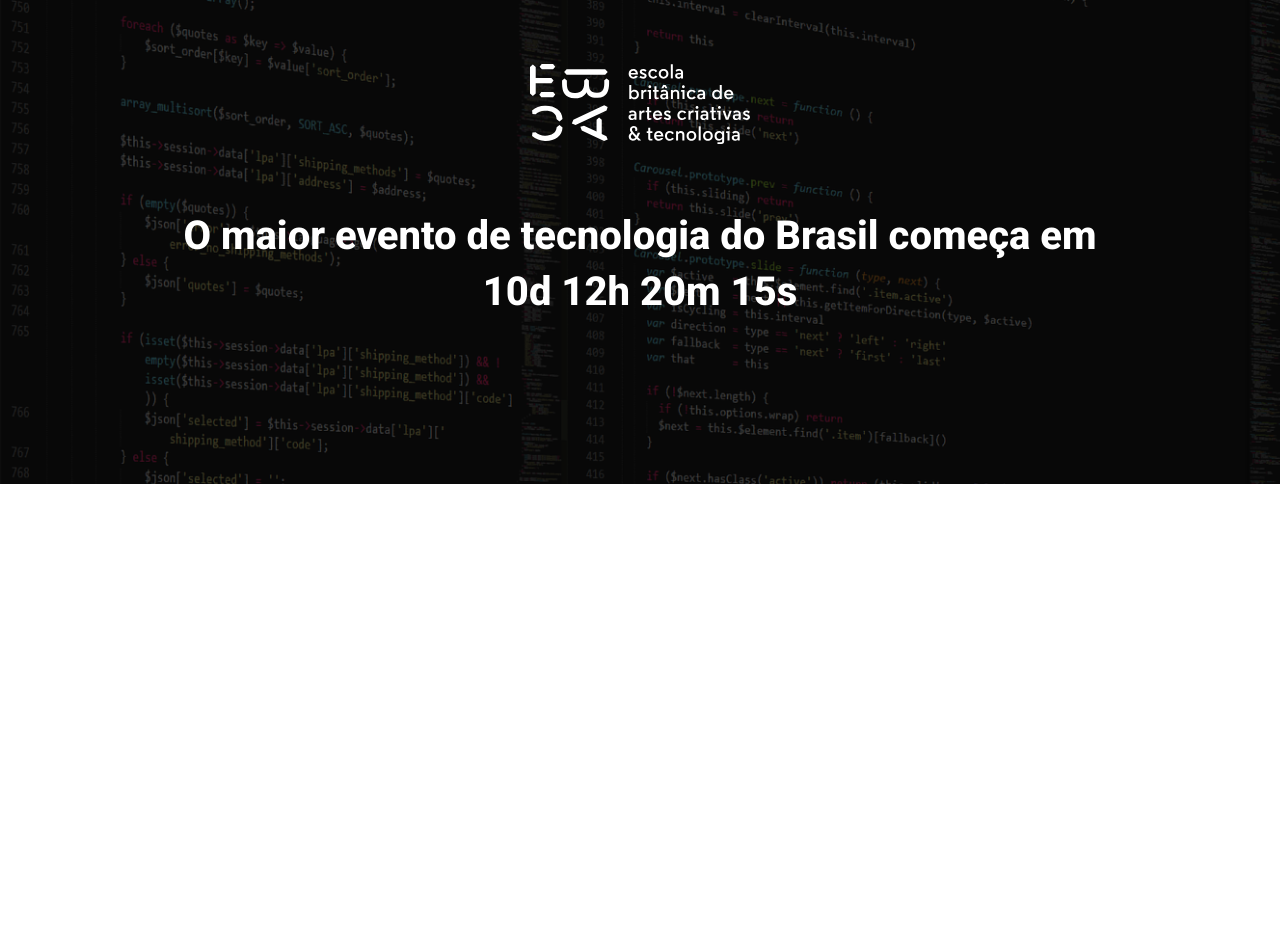
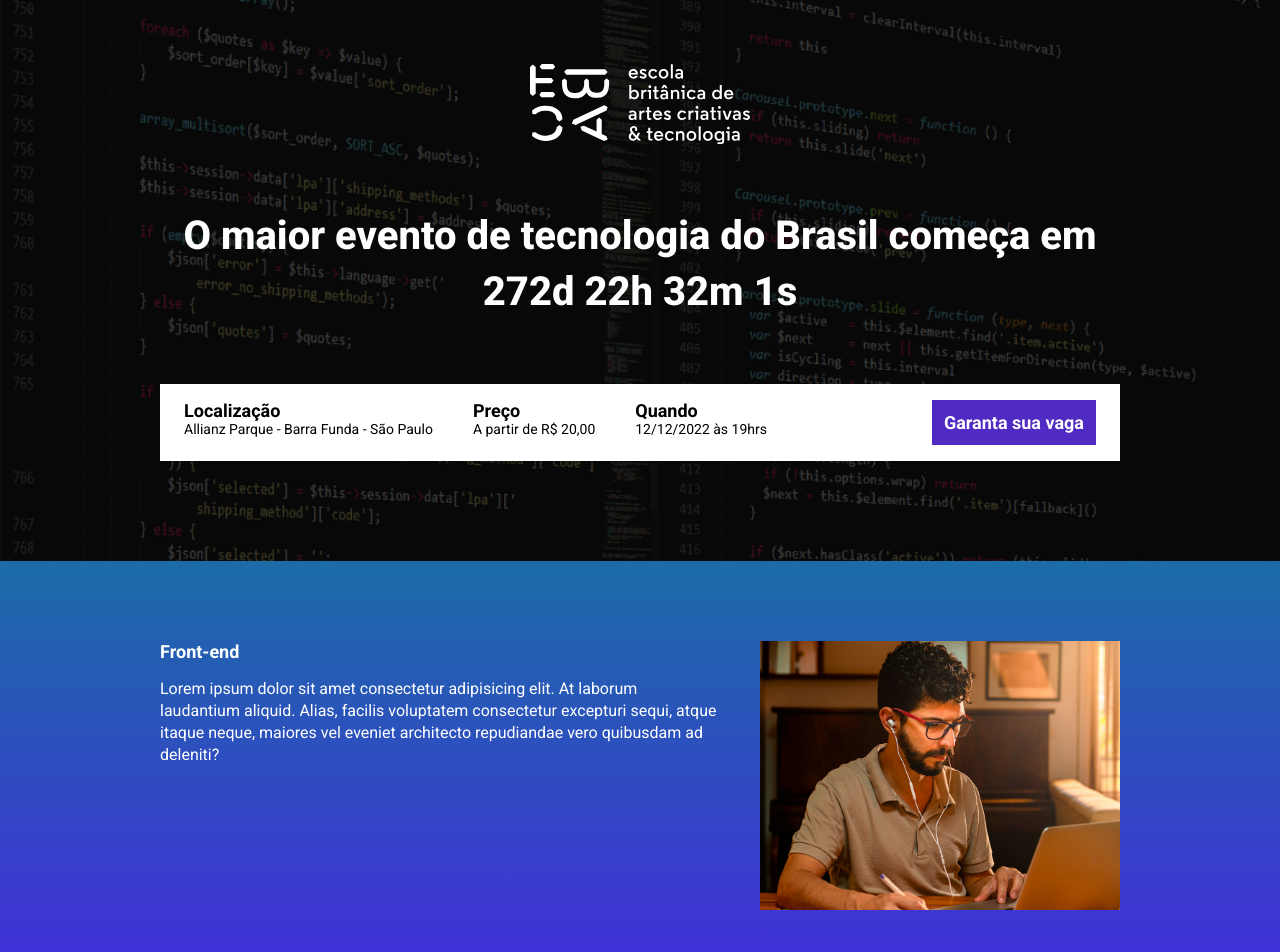
Before and after one commit to pedrohefc/ebac_tach_talks, a website built with Parcel: page src/index.html in a window 1280 px wide. Shown: the top 952 px of the page. Before the commit the page ends 800 px from the top, so only its background shows below. Built offline with nearby package versions, Linux system fonts and the light colour scheme.

Commit message:
criando a contagem regressiva

```diff
--- a/package.json
+++ b/package.json
@@ -1,9 +1,9 @@
 {
   "name": "ebac_talks",
   "version": "1.0.0",
-  "main": "index.js",
   "scripts": {
     "dev": "parcel src/index.html src/styles/main.scss src/scripts/main.js",
+    "build": "parcel build src/index.html",
     "test": "echo \"Error: no test specified\" && exit 1"
   },
   "keywords": [],
@@ -14,5 +14,8 @@
     "@parcel/transformer-sass": "^2.13.3",
     "parcel": "^2.13.3",
     "sharp": "^0.33.5"
+  },
+  "dependencies": {
+    "cssnano": "^4.1.11"
   }
 }
--- a/src/index.html
+++ b/src/index.html
@@ -5,6 +5,7 @@
     <meta name="viewport" content="width=device-width, initial-scale=1.0">
     <title></title>
     <link rel="stylesheet" href="./styles/main.scss">
+    <link rel="stylesheet" href="https://unpkg.com/aos@next/dist/aos.css" />
     <link rel="preconnect" href="https://fonts.googleapis.com">
     <link rel="preconnect" href="https://fonts.gstatic.com" crossorigin>
     <link href="https://fonts.googleapis.com/css2?family=Roboto:ital,wght@0,100..900;1,100..900&family=Schibsted+Grotesk:ital,wght@0,400..900;1,400..900&display=swap" rel="stylesheet">
@@ -14,11 +15,75 @@
         <div class="container">
             <img class="hero__logo" src="../src/images/ebac_logo.svg" alt="EBAC">
             <p class="hero__text">
-                O maior evento de tecnologia do Brasil começa em 10d 12h 20m 15s
+                O maior evento de tecnologia do Brasil começa em <span id="contador"></span>
             </p>
+            <div class="infos-bar">
+                <ul class="infos-bar__infos">
+                    <li class="infos-bar__infos__item">
+                        <b>Localização</b>
+                        Allianz Parque - Barra Funda - São Paulo
+                    </li>
+                    <li class="infos-bar__infos__item">
+                        <b>Preço</b>
+                        A partir de R$ 20,00
+                    </li>
+                    <li class="infos-bar__infos__item">
+                        <b>Quando</b>
+                        12/12/2022 às 19hrs
+                    </li>
+                </ul>
+                <a href="" class="button button--primary">
+                    Garanta sua vaga
+                </a>
+            </div>
         </div>
     </header>
+    <section class="event event--frontend">
+        <div class="container" data-aos="fade-right">
+            <div class="event__details">
+                <h2 class="event__details__title">Front-end</h2>
+                <p class="event__details__description">
+                    Lorem ipsum dolor sit amet consectetur adipisicing elit. At laborum laudantium aliquid. Alias, facilis voluptatem consectetur excepturi sequi, atque itaque neque, maiores vel eveniet architecto repudiandae vero quibusdam ad deleniti?
+                </p>
+            </div>
+            <img class="event__image" src="./images/frontend.png" alt="Front-end">
+        </div>
+    </section>
+    <section class="event event--ux-ui event--image-left">
+        <div class="container" data-aos="fade-left">
+            <div class="event__details">
+                <h2 class="event__details__title">UI/UX</h2>
+                <p class="event__details__description">
+                    Lorem ipsum dolor sit amet consectetur adipisicing elit. At laborum laudantium aliquid. Alias, facilis voluptatem consectetur excepturi sequi, atque itaque neque, maiores vel eveniet architecto repudiandae vero quibusdam ad deleniti?
+                </p>
+            </div>
+            <img class="event__image" src="./images/frontend.png" alt="Front-end">
+        </div>
+    </section>
+    <section class="event event--data-science">
+        <div class="container" data-aos="fade-right">
+            <div class="event__details">
+                <h2 class="event__details__title">Data Science</h2>
+                <p class="event__details__description">
+                    Lorem ipsum dolor sit amet consectetur adipisicing elit. At laborum laudantium aliquid. Alias, facilis voluptatem consectetur excepturi sequi, atque itaque neque, maiores vel eveniet architecto repudiandae vero quibusdam ad deleniti?
+                </p>
+            </div>
+            <img class="event__image" src="./images/frontend.png" alt="Front-end">
+        </div>
+    </section>
+    <section class="event event--backend event--image-left">
+        <div class="container" data-aos="fade-left">
+            <div class="event__details">
+                <h2 class="event__details__title">Backend</h2>
+                <p class="event__details__description">
+                    Lorem ipsum dolor sit amet consectetur adipisicing elit. At laborum laudantium aliquid. Alias, facilis voluptatem consectetur excepturi sequi, atque itaque neque, maiores vel eveniet architecto repudiandae vero quibusdam ad deleniti?
+                </p>
+            </div>
+            <img class="event__image" src="./images/frontend.png" alt="Front-end">
+        </div>
+    </section>
 
+    <script src="https://unpkg.com/aos@next/dist/aos.js"></script>
     <script src="./scripts/main.js"></script>
 </body>
 </html>
--- a/src/scripts/main.js
+++ b/src/scripts/main.js
@@ -1 +1,27 @@
-console.log("olá mundo");
+AOS.init();
+
+const dataDoEvento = new Date("Dec 12, 2025 19:00:00");
+const timeStempDoEvento = dataDoEvento.getTime();
+
+const contaAsHoras = setInterval(function() {
+    const agora = new Date();
+    const timeStampAtual = agora.getTime();
+
+    const distanciaAteOEvento = timeStempDoEvento - timeStampAtual;
+
+    const diaEmMs = 1000 * 60 * 60 * 24;
+    const horasEmMs = 1000 * 60 * 60;
+    const minutosEmMs = 1000 * 60;
+
+    const diasAteOEvento = Math.floor(distanciaAteOEvento / diaEmMs);
+    const horasAteOEvento = Math.floor((distanciaAteOEvento % diaEmMs) / horasEmMs);
+    const minutosAteOEvento = Math.floor((distanciaAteOEvento % horasEmMs) / minutosEmMs);
+    const segundosAteOEvento = Math.floor((distanciaAteOEvento % minutosEmMs) / 1000);
+
+    document.getElementById('contador').innerHTML = `${diasAteOEvento}d ${horasAteOEvento}h ${minutosAteOEvento}m ${segundosAteOEvento}s`;
+
+    if(diasAteOEvento < 0) {
+        clearInterval(contaAsHoras);
+        document.getElementById('contador').innerHTML = `Evento expirado`;
+    }
+}, 1000);
--- /dev/null
+++ b/src/styles/_event.scss
@@ -0,0 +1,64 @@
+@use'variables';
+
+.event{
+    padding: 80px 0;
+
+    &--frontend {
+        background-image: linear-gradient(variables.$blue1, variables.$blue2);
+    }
+
+    &--ux-ui {
+        background-image: linear-gradient(variables.$blue2, variables.$pink);
+    }
+
+    &--data-science {
+        background-image: linear-gradient(variables.$pink, variables.$yellow);
+    }
+
+    &--backend {
+        background-image: linear-gradient(variables.$yellow, variables.$pink);
+    }
+
+    &--image-left {
+        .container{
+            flex-direction: row-reverse;
+        }
+    }
+
+    .container {
+        display: flex;
+        gap: 40px;
+    }
+    &__image{
+        max-width: 360px;
+    }
+
+    &__details {
+        &__title {
+            font-size: 18px;
+            font-weight: bold;
+            margin-bottom: 16px;
+        }
+
+        &__description {
+            line-height: 22px;
+        }
+    }
+
+    @media (max-width: 604px) {
+        text-align: center;
+
+        .container {
+            display: block;
+        }
+
+        &__image{
+            width: 100%;
+        }
+
+        &__details {
+            margin-right: 0;
+            margin-bottom: 16px;
+        }
+    }
+}
--- a/src/styles/_hero.scss
+++ b/src/styles/_hero.scss
@@ -1,3 +1,5 @@
+@use'variables';
+
 .hero {
     padding-top: 64px;
     padding-bottom: 100px;
@@ -16,7 +18,7 @@
         left: 0;
         width: 100%;
         height: 100%;
-        background-color: black;
+        background-color: variables.$secundaryTextColor;
         content: '';
         opacity: 0.7;
     }
--- /dev/null
+++ b/src/styles/_variables.scss
@@ -0,0 +1,8 @@
+$blue1: #1B6CA7;
+$blue2: #442BDB;
+$pink: #89223b;
+$yellow: #9c7910;
+$purple: #4F2AC3;
+
+$textColor: #fff;
+$secundaryTextColor: #000;
--- /dev/null
+++ b/src/styles/components/_buttons.scss
@@ -0,0 +1,24 @@
+@use'../variables';
+
+.button {
+    padding: 12px;
+    font-size: 18px;
+    font-weight: bold;
+    text-align: center;
+    white-space: nowrap;
+
+    &--primary {
+        color: #fff;
+        background-color: variables.$purple;
+    }
+
+    @media(max-width: 640px) {
+        display: block;
+        width: 100%;
+    }
+
+    @media (min-width: 641px) and (max-width: 1024px) {
+        display: flex;
+        align-items: center;
+    }
+}
--- /dev/null
+++ b/src/styles/components/_infos_bar.scss
@@ -0,0 +1,48 @@
+@use'../variables';
+
+.infos-bar {
+    padding: 16px 24px;
+    display: flex;
+    justify-content: space-between;
+    background-color: variables.$textColor;
+
+    &__infos{
+        display: flex;
+        gap: 40px;
+
+
+        &__item{
+            font-size: 14px;
+            color: variables.$secundaryTextColor;
+
+            b {
+                color: variables.$secundaryTextColor;
+                font-size: 18px;
+                display: block;
+            }
+        }
+    }
+
+    @media(max-width: 640px) {
+        display: block;
+        text-align: center;
+
+        &__infos {
+            display: block;
+
+            &__item{
+                margin-bottom: 16px;
+
+                b {
+                    margin-bottom: 4px;
+                }
+            }
+        }
+    }
+
+    @media(max-width: 1024px) {
+        &__infos {
+            gap: 16px;
+        }
+    }
+}
--- a/src/styles/main.scss
+++ b/src/styles/main.scss
@@ -1,11 +1,17 @@
 @use'hero';
+@use'components/infos_bar';
+@use'components/buttons';
+@use'event';
+@use'variables';
 
 *{
     margin: 0;
     padding: 0;
     box-sizing: border-box;
     font-family: Roboto, sans-serif;
-    color: #fff;
+    color: variables.$textColor;
+    list-style: none;
+    text-decoration: none;
 }
 
 .container{
```
Also changed, not shown: 1 other file.
